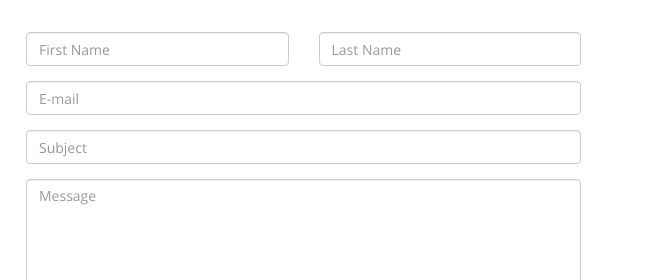
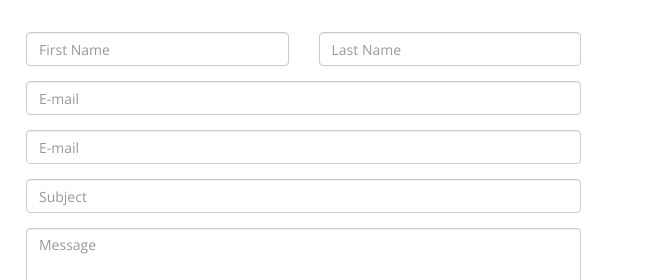
Before and after one commit to usmanibrahim74/Child, a plain HTML site: page index.html in a window 1280 px wide. Shown: the part 3360-3640 px from the top of the page, 629-1280 px from the left. Drawn offline with nearby package versions, Linux system fonts and the light colour scheme.

Commit message:
Update index.html

```diff
--- a/index.html
+++ b/index.html
@@ -318,6 +318,13 @@ Attentiveness is of paramount importance in infant care, and our certified staff
                     <div class="row">
                         <div class="col-md-12">
                             <div class="form-group">
+                                <input type="number" required="required" class="form-control" name="num" autocomplete="off" id="num" placeholder="E-mail">
+                            </div>
+                        </div>
+                    </div>
+                    <div class="row">
+                        <div class="col-md-12">
+                            <div class="form-group">
                                 <input type="text" required="required" class="form-control" name="subject" autocomplete="off" id="subject" placeholder="Subject">
                             </div>
                         </div>
```
